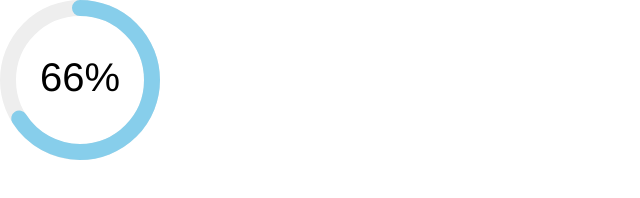
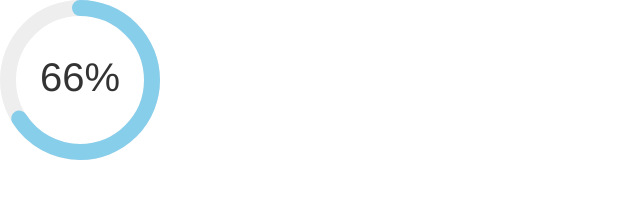
Before and after one commit to haochuan9421/amazing-canvas, a plain HTML site: page docs/draw-circle(圆形动画进度条，支持IE9，解决倍屏模糊).html in a window 1280 px wide. Shown: the full height of the page, 0-640 px from the left. Drawn offline with Linux system fonts and the light colour scheme.

Commit message:
修复设置参数默认值的BUG

```diff
--- a/docs/draw-circle(圆形动画进度条，支持IE9，解决倍屏模糊).html
+++ b/docs/draw-circle(圆形动画进度条，支持IE9，解决倍屏模糊).html
@@ -32,7 +32,8 @@
     if (!arguments[3]) lineWidth = 16
     if (!arguments[4]) mainColor = 'skyblue'
     if (!arguments[5]) bgColor = '#eee'
-    if (!arguments[6]) fontSize = 40
+    if (!arguments[6]) textColor = '#333'
+    if (!arguments[7]) fontSize = 40
 
     var ctx = ele.getContext('2d')
     ele.style.width = ele.style.height = size + 'px'
```
